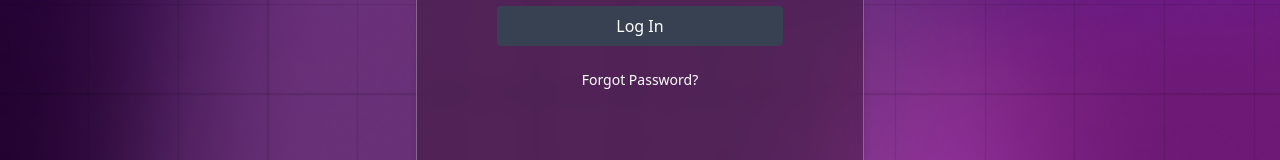
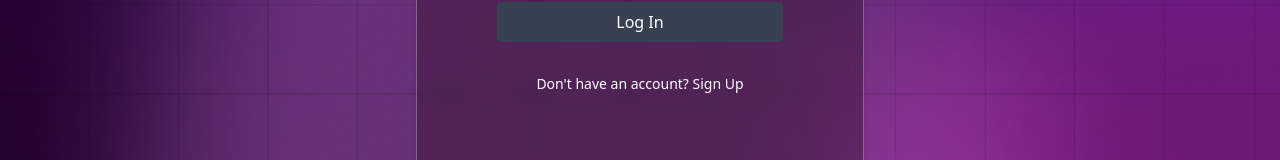
Before and after one commit to sheriiiiii/FINAL-PROJECT, a React (Vite) app in the folder client/: page /login in a window 1280 px wide. Shown: the part 476-636 px from the top of the page. Built offline with nearby package versions, Linux system fonts and the light colour scheme; no server answers.

Commit message:
edited log in page

```diff
--- a/client/src/components/pages/LogInPage.tsx
+++ b/client/src/components/pages/LogInPage.tsx
@@ -1,7 +1,12 @@
 //import React from 'react';
+import { useNavigate } from "react-router-dom";
 import '../styles/LogInPage.css'; // Correct path
 
+
 const LogInPage = () => {
+
+  const navigate = useNavigate();
+
   return (
     <div className="login-background">
       <div className="w-full max-w-md glassmorphism">
@@ -36,12 +41,15 @@ const LogInPage = () => {
             >
               Log In
             </button>
-            <a
-              className="inline-block align-baseline text-sm text-white hover:text-gray-400"
-              href="#"
+
+            <button
+              type="button"
+              className="inline-block align-baseline text-sm text-white hover:text-gray-400 mt-2"
+              onClick={() => navigate("/signup")}
             >
-              Forgot Password?
-            </a>
+              Don't have an account? Sign Up
+            </button>
+
           </div>
         </form>
       </div>
```
